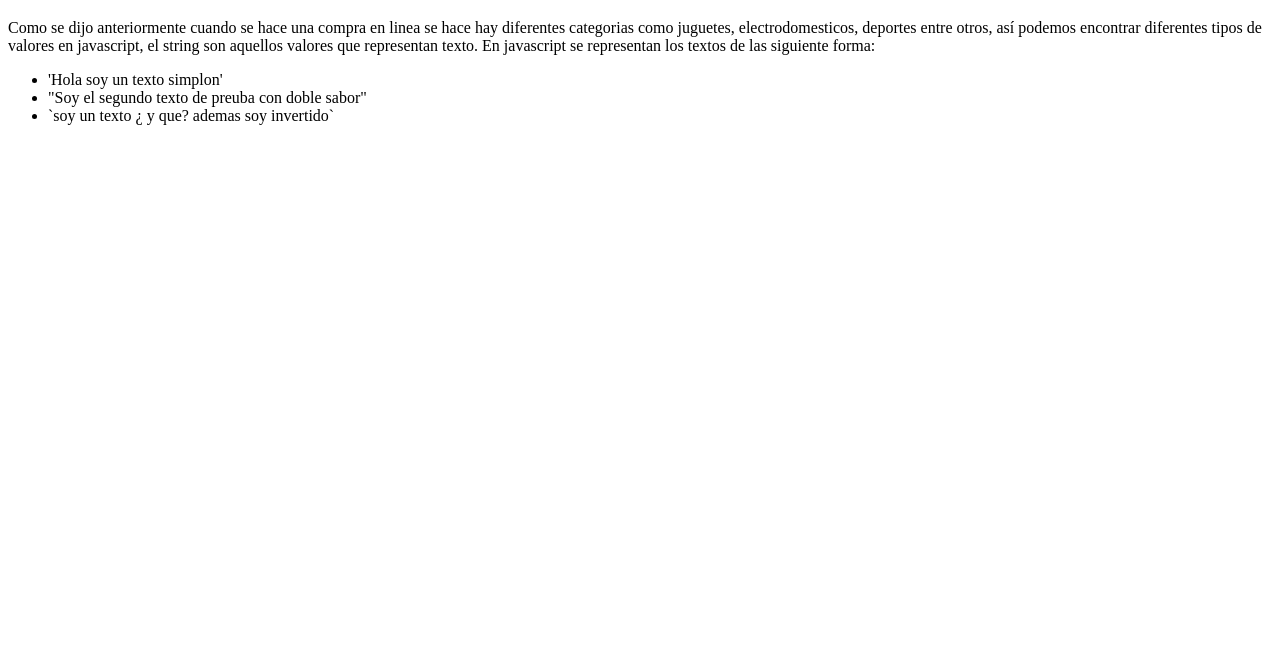
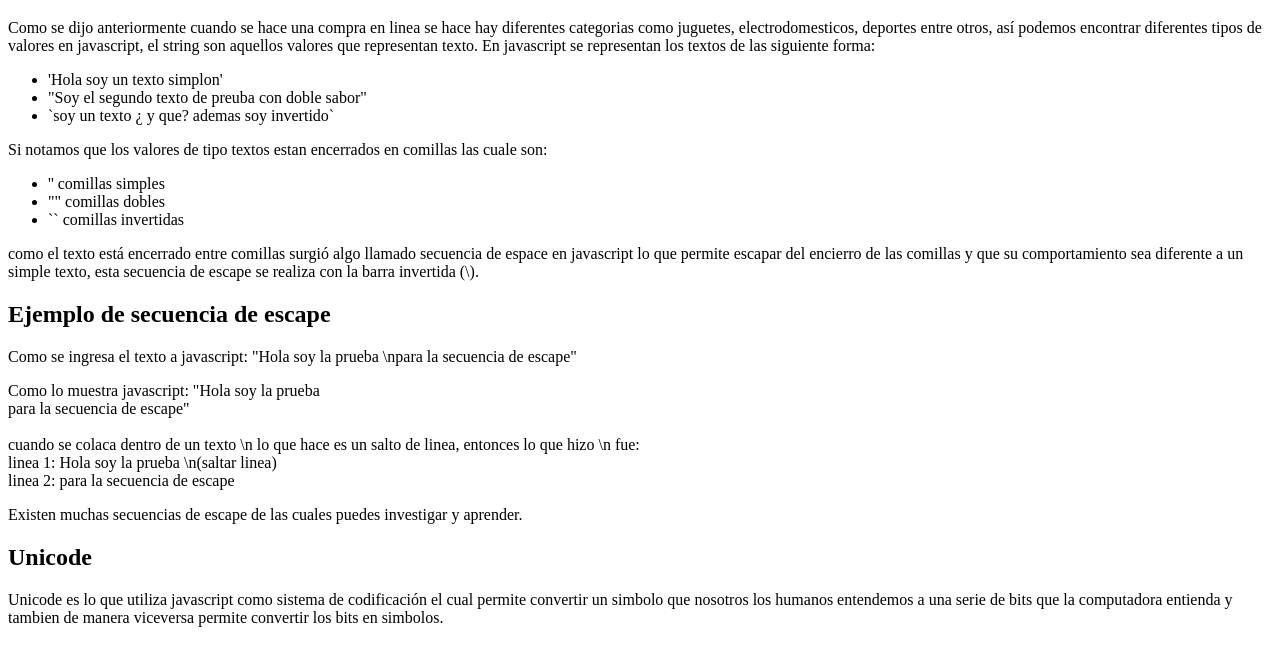
Before and after one commit to oliver-rdgz/aprendiendo-javascript-Eloquent-JavaScript-, a plain HTML site: page 1 Valores, Tipos, y Operadores/3 valores strings.html in a window 1280 px wide. Shown: the part 61-722 px from the top of the page. Drawn offline with Linux system fonts and the light colour scheme.

Commit message:
unicode valores string

```diff
--- a/1 Valores, Tipos, y Operadores/3 valores strings.html
+++ b/1 Valores, Tipos, y Operadores/3 valores strings.html
@@ -16,6 +16,36 @@
         <li>"Soy el segundo texto de preuba con doble sabor"</li>
         <li>`soy un texto ¿ y que? ademas soy invertido`</li>
     </ul>
+
+    <p>Si notamos que los valores de tipo textos estan encerrados en comillas las cuale son:</p>
+
+    <ul>
+        <li>'' comillas simples</li>
+        <li>"" comillas dobles</li>
+        <li>`` comillas invertidas</li>
+    </ul>
+
+    <p>como el texto está encerrado entre comillas surgió algo llamado secuencia de espace en javascript lo que permite escapar del encierro de las comillas y que su comportamiento sea diferente a un simple texto, esta secuencia de escape se realiza con la barra invertida (\).</p>
+
+    <h2>Ejemplo de secuencia de escape</h2>
+    <p>
+        Como se ingresa el texto a javascript: "Hola soy la prueba \npara la  secuencia de escape"
+    </p>
+    <p>
+        Como lo muestra javascript: "Hola soy la prueba <br>para la  secuencia de escape" <br> <br>
+        cuando se colaca dentro de un texto \n lo que hace es un salto de linea, entonces lo que hizo \n fue: <br>
+        linea 1: Hola soy la prueba \n(saltar linea) <br>
+        linea 2: para la  secuencia de escape
+    </p>
+
+    <p>
+        Existen muchas secuencias de escape de las cuales puedes investigar y aprender.
+    </p>
+
+    <h2>Unicode</h2>
+    <p>
+        Unicode es lo que utiliza javascript como sistema de codificación el cual permite convertir un simbolo que nosotros los humanos entendemos a una serie de bits que la computadora entienda y tambien de manera viceversa permite convertir los bits en simbolos.
+    </p>
 <!--
     escape con el enlace invertido
     estandar unicode que es un sistema de codificación de caracteres
```
